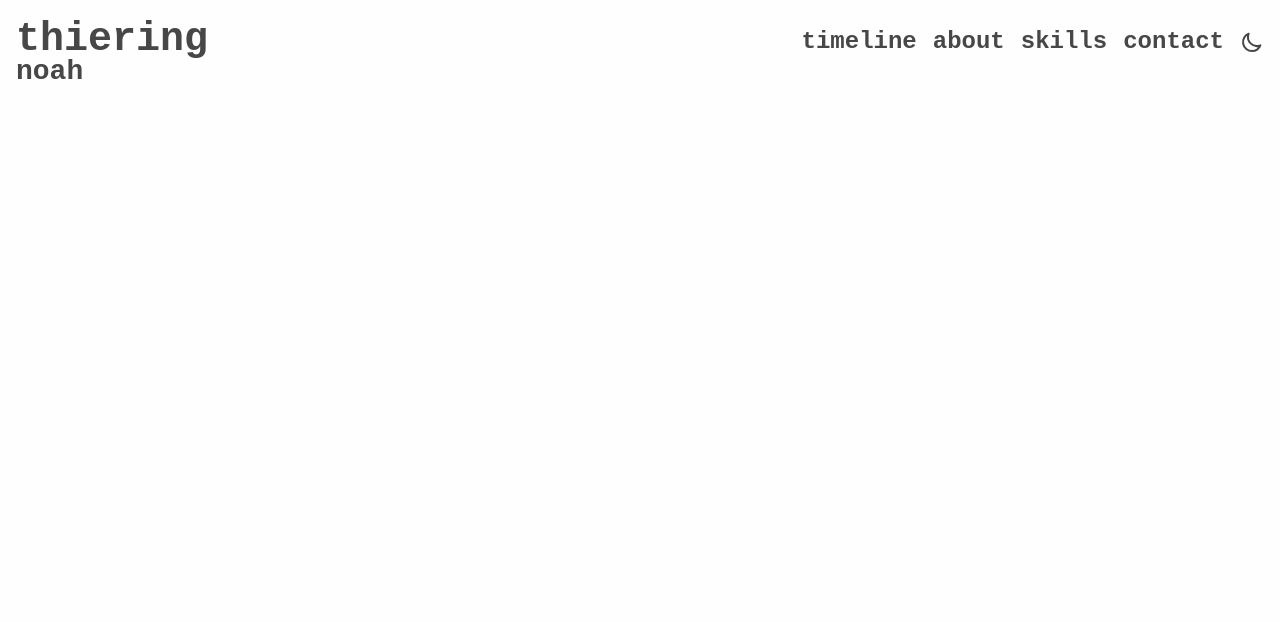
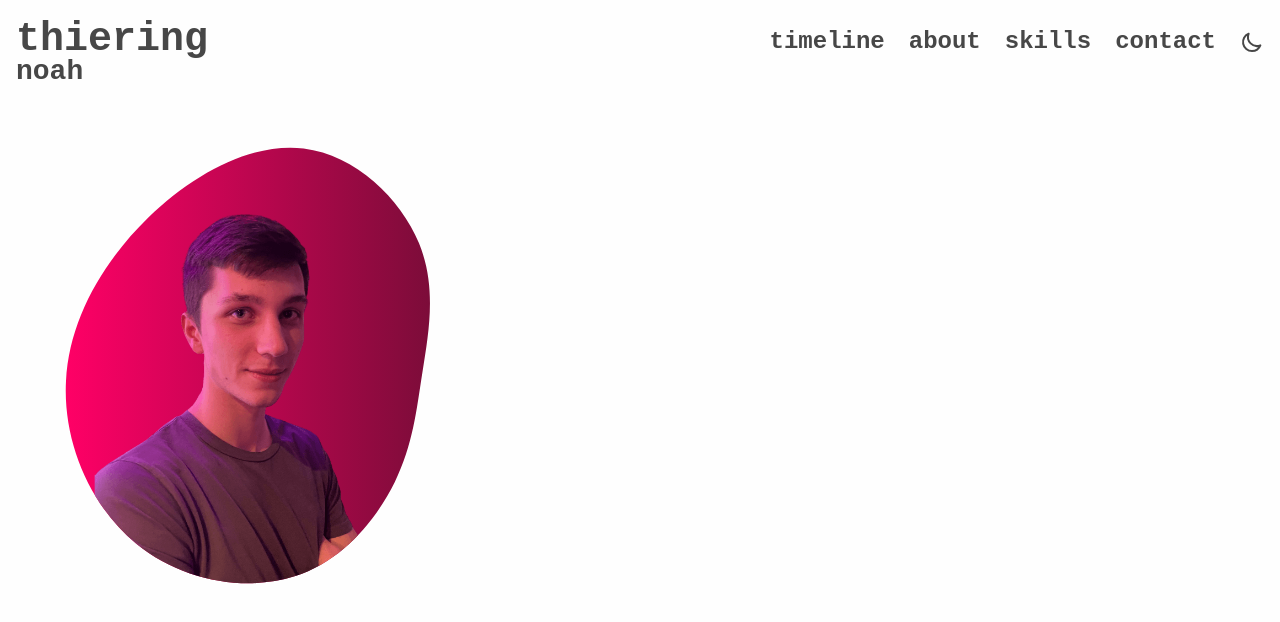
Before and after one commit to Noah4ever/noah4ever.github.io, a React (Vite) app: page / in a window 1280 px wide. Shown: the top 622 px of the page. Built offline with nearby package versions, Linux system fonts and the light colour scheme.

Commit message:
feature: add blob image to main page

```diff
--- a/src/pages/App.tsx
+++ b/src/pages/App.tsx
@@ -1,3 +1,4 @@
+import BlobImage from "@/components/BlobImage";
 import Header from "../components/Header";
 import "@styles/app.scss";
 
@@ -5,6 +6,8 @@ export default function App() {
   return (
     <div className="app-container">
       <Header />
+
+      <BlobImage />
     </div>
   );
 }
--- a/src/styles/header.scss
+++ b/src/styles/header.scss
@@ -78,7 +78,7 @@ $max-width-phone: 700px;
       align-items: center;
       padding-left: 0;
       li {
-        margin-left: 1rem;
+        margin-left: 1.5rem;
         font-size: 1.5rem;
         font-weight: 600;
         text-decoration: none;
```
